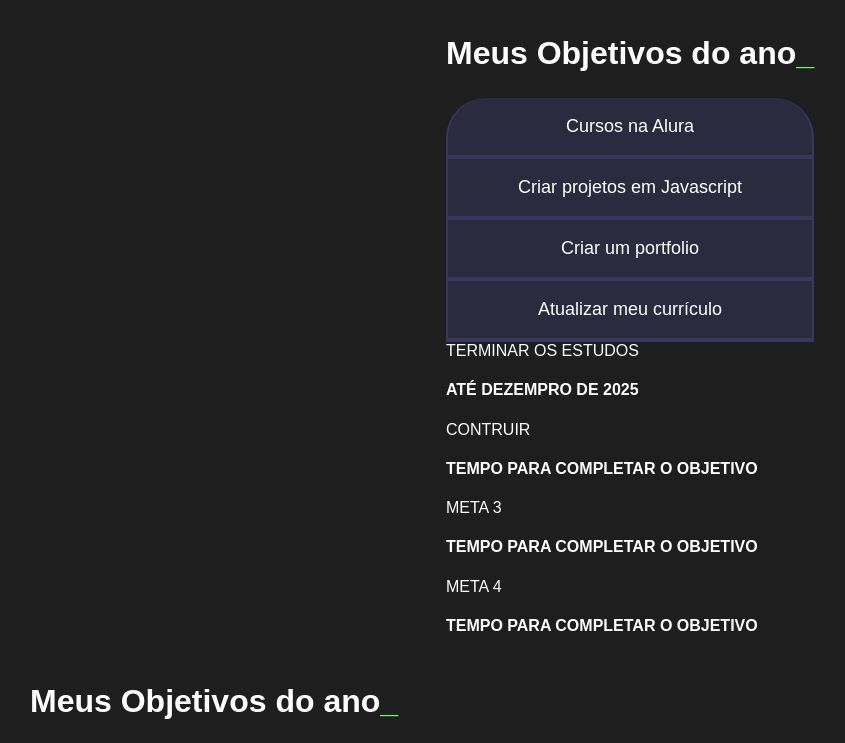
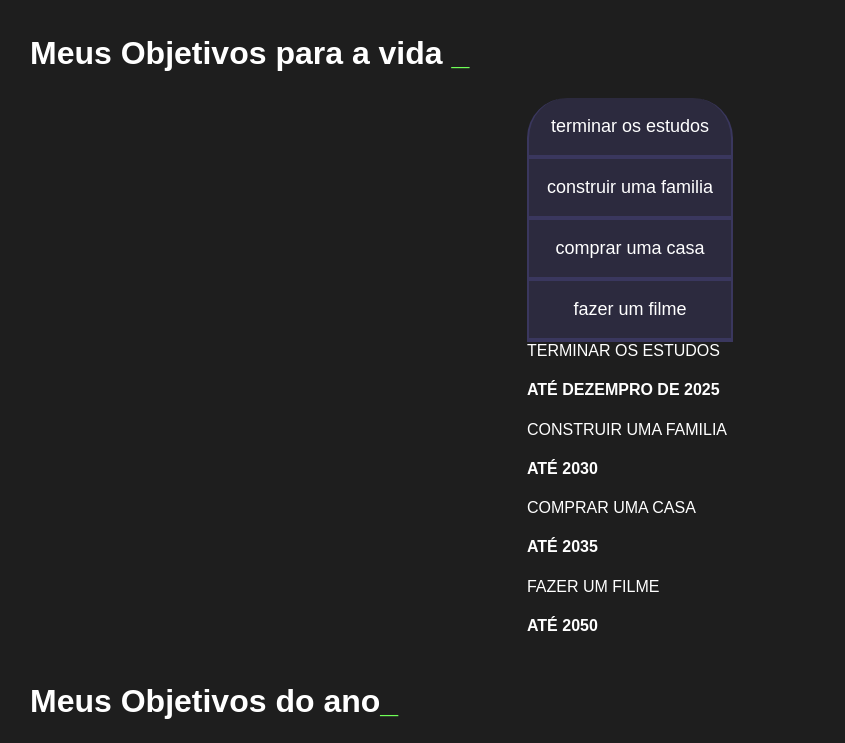
Before and after one commit to dadozxdelax/projeto-de-vida, a plain HTML site: page index.html in a window 1280 px wide. Shown: the top 743 px of the page, without its empty margins (10-855 px from the left). Drawn offline with Linux system fonts and the light colour scheme; a script that the page names is missing.

Commit message:
arquivo js criado

```diff
--- a/index.html
+++ b/index.html
@@ -1,40 +1,40 @@
-
 <!DOCTYPE html>
 
 <html lang="pt-br">
 <head>
 <meta charset="UTF-8" />
 <meta name="viewport" content="width=device-width, initial-scale=1.0" />
-<title>Meus objetivos do ano</title>
+<title>Meus objetivos para a vida</title>
 <link rel="stylesheet" href="style.css" />
 </head>
 
 <body>
 <section class="conteudo-principal">
-    <div class="conteudo">
-<h2 class="titulo-principal">Meus Objetivos do ano<span>_</span></h2>
+<h2 class="titulo-principal">Meus Objetivos para a vida <span>_</span></h2>
+   <div class="conteudo">
 <div class="botoes">
-<button class="botao">Cursos na Alura</button>
-<button class="botao">Criar projetos em Javascript</button>
-<button class="botao">Criar um portfolio</button>
-<button class="botao">Atualizar meu currículo</button>
+<button class="botao">terminar os estudos</button>
+<button class="botao">construir uma familia</button>
+<button class="botao">comprar uma casa</button>
+<button class="botao">fazer um filme</button>
+</div>
 <div class="abas-texto">
     <div class="aba-conteudo ativo"
     <h3 class="aba-conteudo-titulo-principal">TERMINAR OS ESTUDOS</h3>
     <h4 class="aba-conteudo-titulo-secundario">ATÉ DEZEMPRO DE 2025 </h4>
-</div>
+    <div class="contador"></div>
 <div class="aba-conteudo ativo"
-    <h3 class="aba-conteudo-titulo-principal">CONTRUIR
-    <h4 class="aba-conteudo-titulo-secundario"> TEMPO PARA COMPLETAR O OBJETIVO</h4>
-</div>
+    <h3 class="aba-conteudo-titulo-principal">CONSTRUIR UMA FAMILIA </h3>
+    <h4 class="aba-conteudo-titulo-secundario"> ATÉ 2030 </h4>
+    <div class="contador"></div>
 <div class="aba-conteudo ativo"
-    <h3 class="aba-conteudo-titulo-principal"> META 3 </h3>
-    <h4 class="aba-conteudo-titulo-secundario"> TEMPO PARA COMPLETAR O OBJETIVO</h4>
-</div>
+    <h3 class="aba-conteudo-titulo-principal"> COMPRAR UMA CASA </h3>
+    <h4 class="aba-conteudo-titulo-secundario"> ATÉ 2035 </h4>
+    <div class="contador"></div>
 <div class="aba-conteudo ativo"
-    <h3 class="aba-conteudo-titulo-principal"> META 4 </h3>
-    <h4 class="aba-conteudo-titulo-secundario"> TEMPO PARA COMPLETAR O OBJETIVO</h4>
-</div>
+    <h3 class="aba-conteudo-titulo-principal"> FAZER UM FILME </h3>
+    <h4 class="aba-conteudo-titulo-secundario"> ATÉ 2050 </h4>
+    <div class="contador"></div>
 </div>
 </div>
 </section>
--- /dev/null
+++ b/main.js
@@ -0,0 +1,15 @@
+const botoes = document. querySelectorAll(".botao");
+const botoes = document. querySelectorAll(".aba-conteudo");
+
+for(let i=0; i< botoes.length; j++) {
+    botoes[i].onclick = function () {
+
+for (let j =0; j <botoes.length; j++){
+      botoes[j].classList.romove("ativo");
+      textos[j].classList.remove("ativo");
+ }
+
+    botoes[j].classList.romove("ativo");
+    textos[j].classList.remove("ativo");
+}
+}
```
